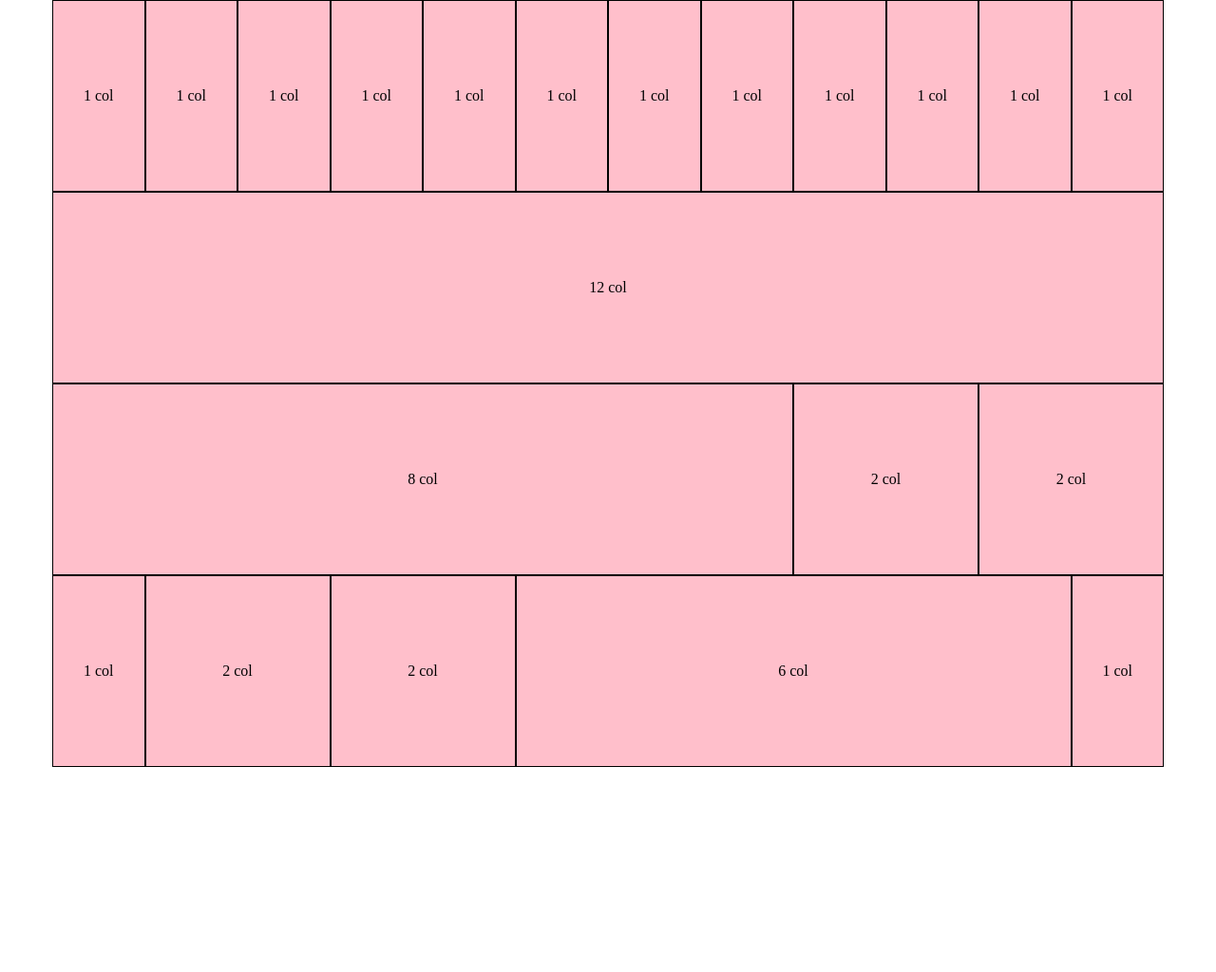
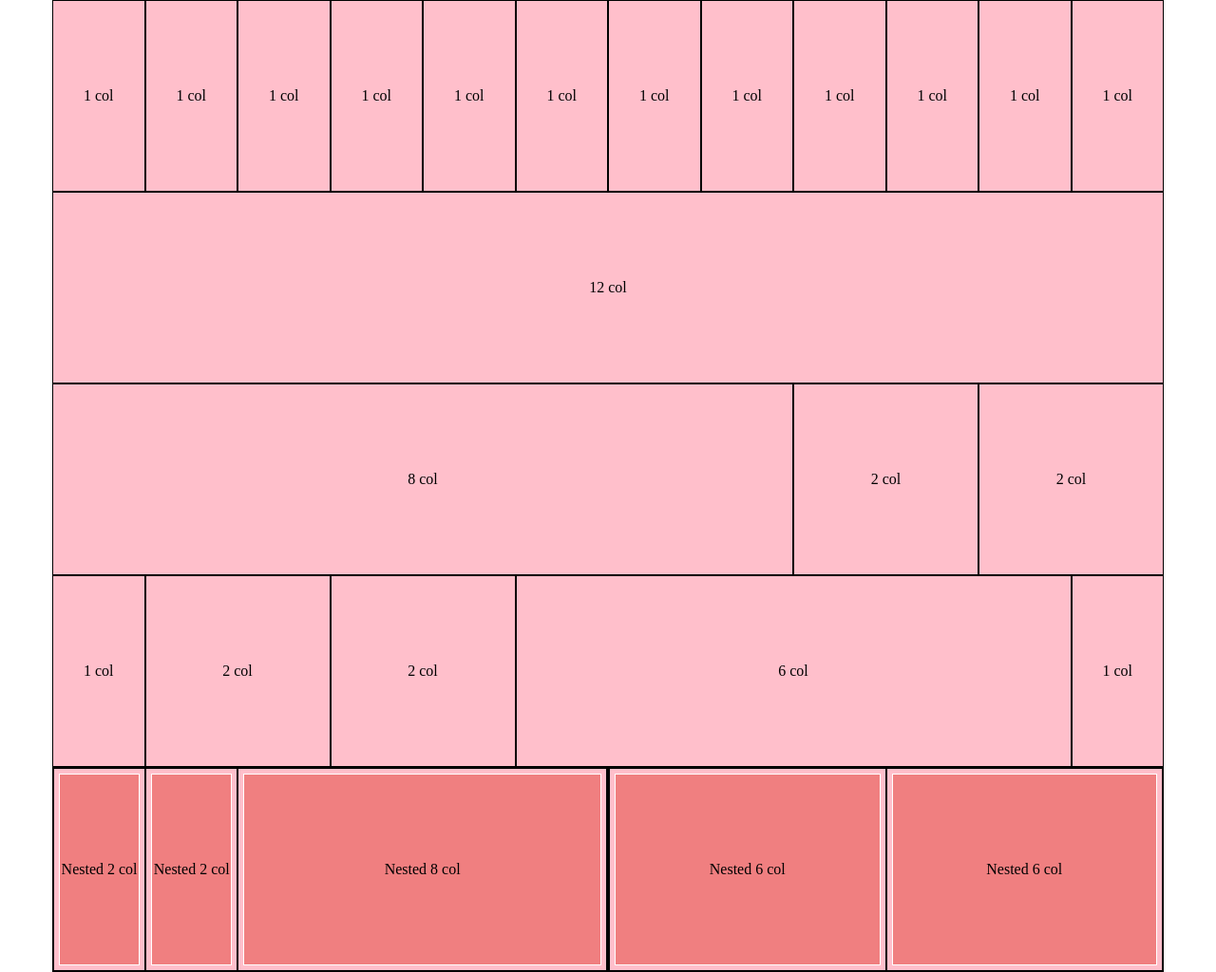
Before and after one commit to sbarbaroluca/html-css-12bool, a plain HTML site: page index.html in a window 1280 px wide. Shown: the whole page at 95% size. Before the commit the page ends 808 px from the top, so only its background shows below. Drawn offline with Linux system fonts and the light colour scheme.

Commit message:
fine esercizio

```diff
--- a/css/style.css
+++ b/css/style.css
@@ -2,3 +2,13 @@
     text-align:center;
     line-height: 200px;
 }
+
+.nested {
+    text-align:center;
+    line-height: 200px;
+    height: 100%;
+    min-height: 200px;
+    background-color: #F07F80;
+    border: 1px solid white;
+    margin: 5px;
+}
--- a/index.html
+++ b/index.html
@@ -42,5 +42,17 @@
         <div class="col-1"><p class="number">1 col</div>
     </div>
 
+    <div class="container">
+        <div class="col-6">
+            <div class="col-2"><p class="nested"> Nested 2 col</div>
+            <div class="col-2"><p class="nested"> Nested 2 col</div>
+            <div class="col-8"><p class="nested"> Nested 8 col</div>
+        </div>
+        <div class="col-6">
+            <div class="col-6"><p class="nested"> Nested 6 col</div>
+            <div class="col-6"><p class="nested"> Nested 6 col</div>
+        </div>
+    </div>
+
 </body>
 </html>
```
